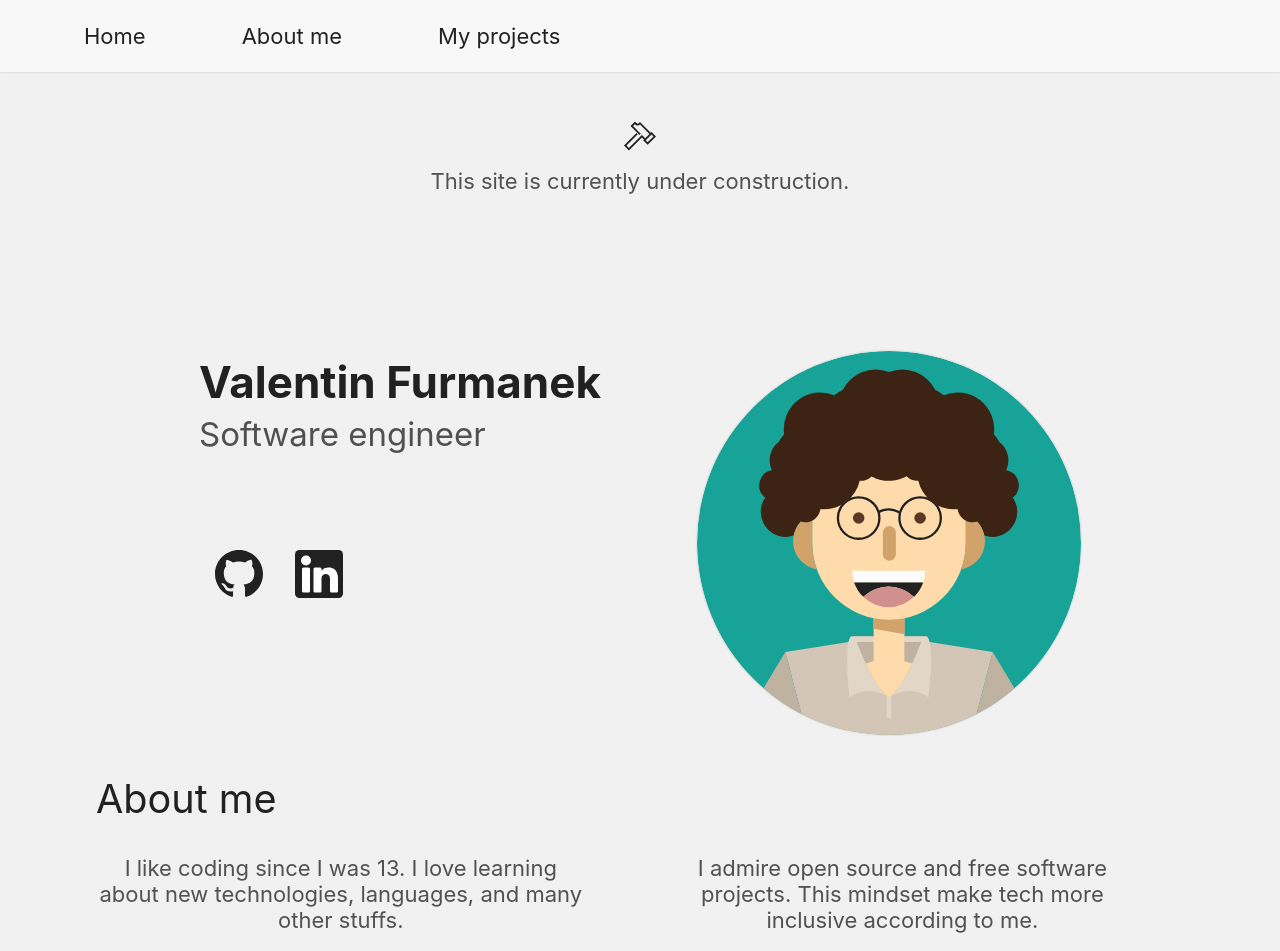
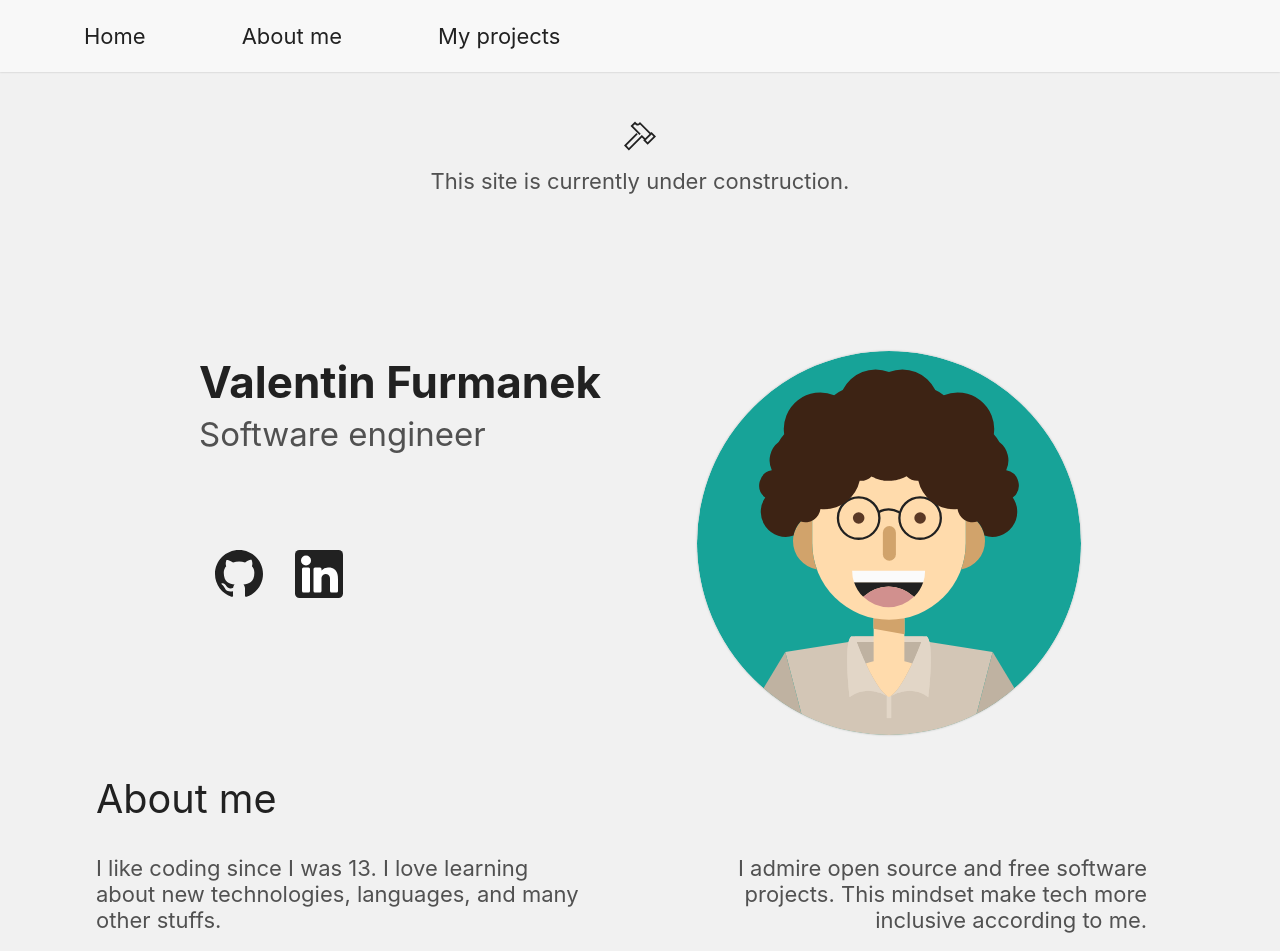
Before and after one commit to valfur03/portfolio, a Next.js app in the folder apps/web/: page / in a window 1280 px wide. Shown: the top 951 px of the page. Built offline with nearby package versions, Linux system fonts and the light colour scheme; no server answers.

Commit message:
feat(web): change text alignment

```diff
--- a/apps/web/components/AboutMe.module.scss
+++ b/apps/web/components/AboutMe.module.scss
@@ -20,6 +20,14 @@
 		display: grid;
 		grid-gap: 0 72px;
 		grid-template-columns: 45% 45%;
+
+		& > .paragraph:nth-child(odd) {
+			text-align: left;
+		}
+
+		& > .paragraph:nth-child(even) {
+			text-align: right;
+		}
 	}
 
 }
```
